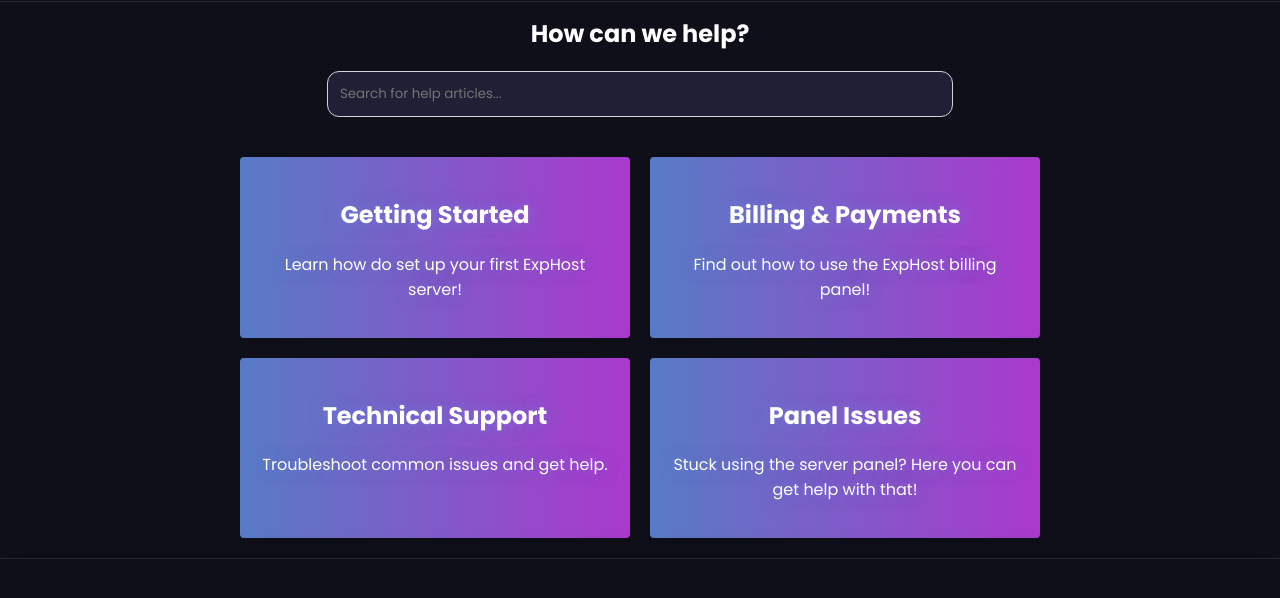
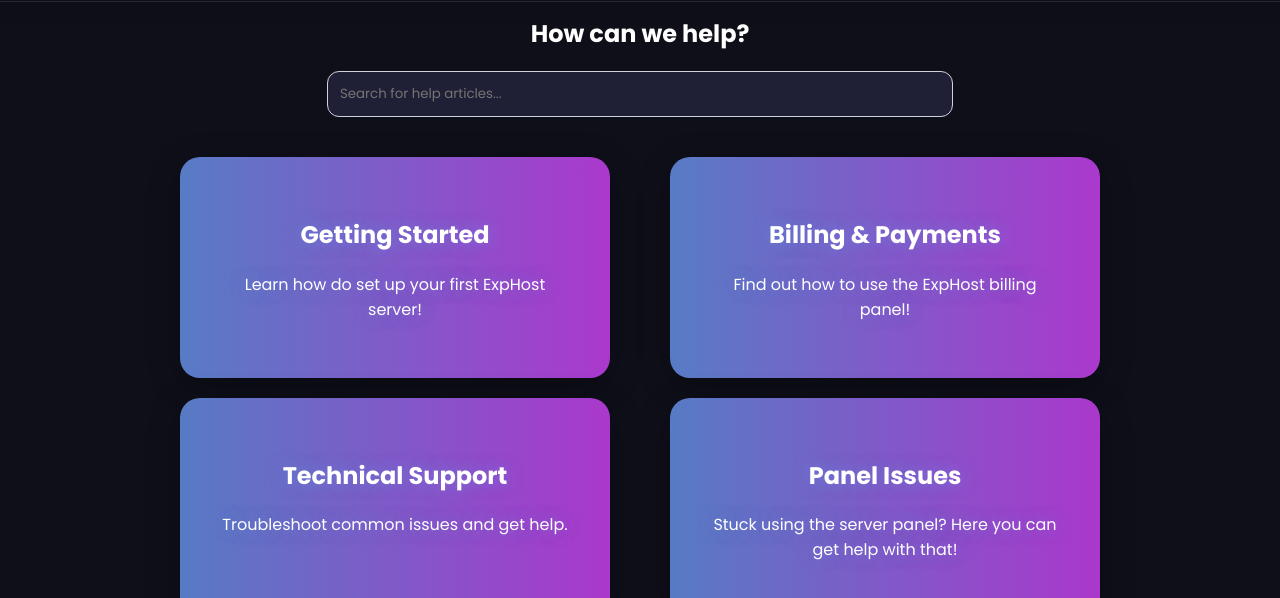
Before and after one commit to exphost-net/ExpHost-Knowledgebase, a plain HTML site: page index.html in a window 1280 px wide. Shown: the part 84-682 px from the top of the page. Drawn offline with Linux system fonts and the light colour scheme.

Commit message:
Update main.css

```diff
--- a/main.css
+++ b/main.css
@@ -202,7 +202,6 @@ main {
   /*Ensuresproperclickablearea*/text-decoration: none;
   /*Removesunderline*/color: inherit;
   /*Keepstextcolorconsistent*/background: white;
-  padding: 20px;
   text-shadow: 0 0 15px rgba(104, 147, 236, 0.5);
   background: linear-gradient(to right, rgba(104, 148, 236, 0.815), rgba(206, 66, 245, 0.815));
   border-radius: 4px;
@@ -212,6 +211,12 @@ main {
   transition: transform 0.3s, background 0.5s ease-in-out;
   cursor: pointer;
   text-align: center;
+  position: relative;
+  z-index: 1;
+  padding: 40px;
+  border-radius: 20px;
+  box-shadow: var(--glass-shadow);
+  margin: 0 20px;
 }
 
 .category:hover {
```
